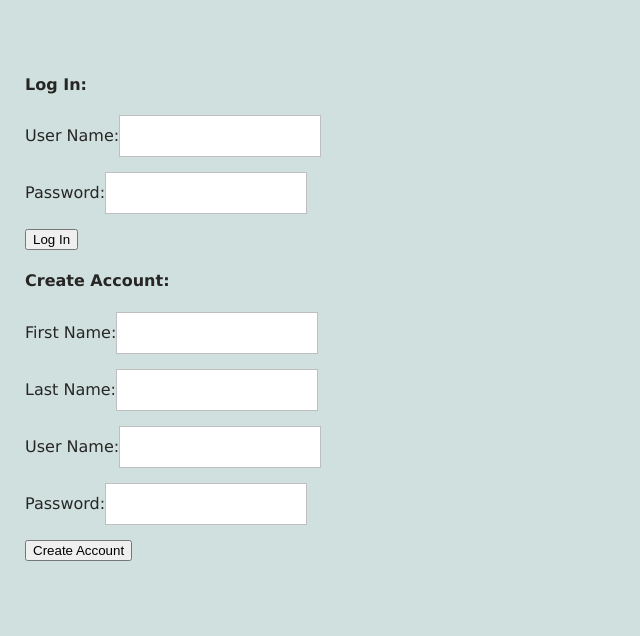
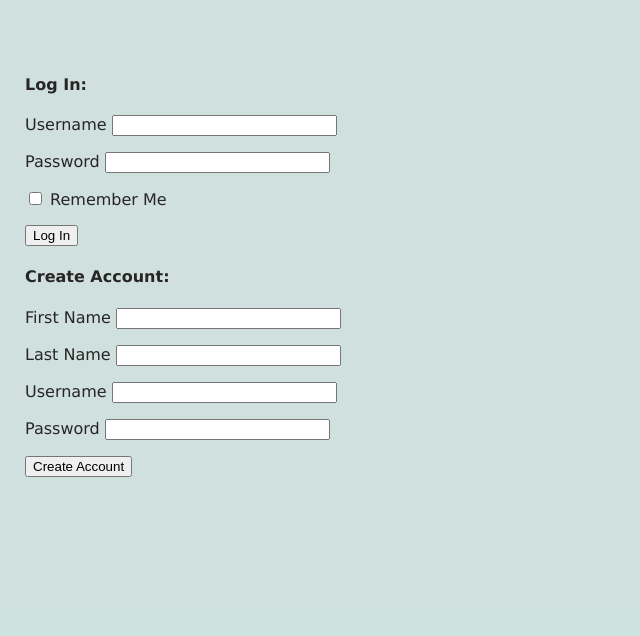
Before and after one commit to reiner-13/spotify-apple-music, a Flask app: page /login in a window 1280 px wide. Shown: the part 193-829 px from the top of the page, without its empty margins (0-640 px from the left). After the commit the page ends 670 px from the top, so only its background shows below. Run offline with Flask 3, Linux system fonts and the light colour scheme; some libraries are stand-ins or nearby versions.

Commit message:
Created forms classes.

```diff
--- /dev/null
+++ b/app/forms.py
@@ -0,0 +1,19 @@
+from flask_wtf import FlaskForm
+from wtforms import StringField, PasswordField, BooleanField, SubmitField
+from wtforms.validators import DataRequired
+
+class LoginForm(FlaskForm):
+    username = StringField("Username", validators=[DataRequired()])
+    password = PasswordField("Password", validators=[DataRequired()])
+    remember_me = BooleanField("Remember Me")
+    submit = SubmitField("Log In")
+
+class CreateAccountForm(FlaskForm):
+    first_name = StringField("First Name", validators=[DataRequired()])
+    last_name = StringField("Last Name", validators=[DataRequired()])
+    username = StringField("Username", validators=[DataRequired()])
+    password = PasswordField("Password", validators=[DataRequired()])
+    submit = SubmitField("Create Account")
+
+class AddPlaylistForm(FlaskForm):
+    pass
--- a/app/routes.py
+++ b/app/routes.py
@@ -7,6 +7,7 @@ from spotipy.oauth2 import SpotifyOAuth
 from spotipy.cache_handler import FlaskSessionCacheHandler
 
 from app import app
+from app.forms import *
 #from user import User
 
 """Database Things"""
@@ -62,33 +63,35 @@ def search_songs(playlist_name):
     return render_template("add_songs.html", playlist_name=playlist_name, search_text=search_text, search_results=search_results)
 
 
-@app.route("/login", methods=['GET', 'POST'])
+@app.route("/login")
 def login():
-    if request.method == 'POST':
-        cursor = mysql.connection.cursor()
-        if request.form["submit"] == "Log In":
-            username = request.form["username"]
-            password = request.form["password"]
-            result = cursor.execute(f"SELECT * FROM users WHERE Username='{username}' AND Password='{password}';")
-            if result > 0:
-                data = cursor.fetchall()
-                user_id = data[0][0]
-                first_name = data[0][1]
-                last_name = data[0][2]
-                username = data[0][3]
-                password = data[0][4]
-                #current_user = User(user_id, first_name, last_name, username, password)
-            else:
-                print("ERROR")
-        elif request.form["submit"] == "Create Account":
-            first_name = request.form["first_name"]
-            last_name = request.form["last_name"]
-            username = request.form["username"]
-            password = request.form["password"]
-            cursor.execute(f"INSERT INTO users (FirstName, LastName, Username, Password) VALUES ('{first_name}', '{last_name}', '{username}', '{password}');")
-            mysql.connection.commit()
-            print("Successfully inserted into DB.")
-    return render_template("login.html")
+    login_form = LoginForm()
+    create_acc_form = CreateAccountForm()
+    cursor = mysql.connection.cursor()
+
+    if login_form.validate_on_submit():
+        username = request.form["username"]
+        password = request.form["password"]
+        result = cursor.execute(f"SELECT * FROM users WHERE Username='{username}' AND Password='{password}';")
+        if result > 0:
+            data = cursor.fetchall()
+            user_id = data[0][0]
+            first_name = data[0][1]
+            last_name = data[0][2]
+            username = data[0][3]
+            password = data[0][4]
+            #current_user = User(user_id, first_name, last_name, username, password)
+        else:
+            print("ERROR")
+    if create_acc_form.validate_on_submit():
+        first_name = request.form["first_name"]
+        last_name = request.form["last_name"]
+        username = request.form["username"]
+        password = request.form["password"]
+        cursor.execute(f"INSERT INTO users (FirstName, LastName, Username, Password) VALUES ('{first_name}', '{last_name}', '{username}', '{password}');")
+        mysql.connection.commit()
+        print("Successfully inserted into DB.")
+    return render_template("login.html", login_form=login_form, create_acc_form=create_acc_form)
 
 
 @app.route("/logout")
--- a/app/static/style.css
+++ b/app/static/style.css
@@ -91,8 +91,3 @@ hr {
     font-weight: bold;
     margin: 10px;
 }
-.form-label {
-    display: flex;
-    align-items: center;
-    float: left;
-}
--- a/app/templates/login.html
+++ b/app/templates/login.html
@@ -15,38 +15,23 @@
 {% block body %}
 
 <div id="main-body">
-    <form id="login-form" method="POST" autocomplete="on">
-        <h4>Log In:</h4>
-        <label class="form-label">
-            User Name:
-            <input class="form-box" type="text" name="username">
-        </label><br><br><br>
-        <label class="form-label">
-            Password:
-            <input class="form-box" type="password" name="password">
-        </label><br><br><br>
-        <input class="form-submit" type="submit" value="Log In" name="submit">
+    <h4>Log In:</h4>
+    <form method="POST" autocomplete="on" nonvalidate>
+        {{ login_form.hidden_tag() }}
+        <p> {{ login_form.username.label }} {{ login_form.username(size=25) }} </p>
+        <p> {{ login_form.password.label }} {{ login_form.password(size=25) }} </p>
+        <p> {{ login_form.remember_me() }} {{ login_form.remember_me.label }} </p>
+        <p> {{ login_form.submit() }} </p>
     </form>
 
-    <form id="create-account-form" method="POST" autocomplete="off">
-        <h4>Create Account:</h4>
-        <label class="form-label">
-            First Name:
-            <input class="form-box" type="text" name="first_name">
-        </label><br><br><br>
-        <label class="form-label">
-            Last Name:
-            <input class="form-box" type="text" name="last_name">
-        </label><br><br><br>
-        <label class="form-label">
-            User Name:
-            <input class="form-box" type="text" name="username">
-        </label><br><br><br>
-        <label class="form-label">
-            Password:
-            <input class="form-box" type="password" name="password">
-        </label><br><br><br>
-        <input class="form-submit" type="submit" value="Create Account" name="submit">
+    <h4>Create Account:</h4>
+    <form method="POST" autocomplete="off" nonvalidate>
+        {{ create_acc_form.hidden_tag() }}
+        <p> {{ create_acc_form.first_name.label }} {{ create_acc_form.first_name(size=25) }} </p>
+        <p> {{ create_acc_form.last_name.label }} {{ create_acc_form.last_name(size=25) }} </p>
+        <p> {{ create_acc_form.username.label }} {{ create_acc_form.username(size=25) }} </p>
+        <p> {{ create_acc_form.password.label }} {{ create_acc_form.password(size=25) }} </p>
+        <p> {{ create_acc_form.submit() }} </p>
     </form>
 </div>
 
```
